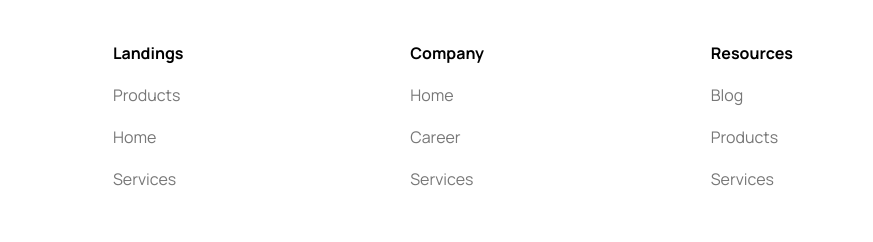
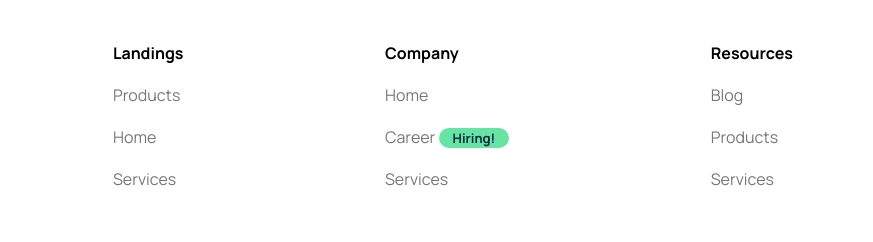
Before and after one commit to eyesaidyo/boldoPage, a plain HTML site: page index.html in a window 1280 px wide. Shown: the part 2944-3186 px from the top of the page, 407-1280 px from the left. Drawn offline with nearby package versions, Linux system fonts and the light colour scheme.

Commit message:
hiring notif

```diff
--- a/index.html
+++ b/index.html
@@ -151,7 +151,7 @@
       <div class="list">
         <p class="footerHeading">Company</p>
         <p class="date">Home</p>
-        <p class="date">Career</p>
+        <p class="date">Career <span class="hiring">Hiring!</span></p>
         <p class="date">Services</p>
       </div>
       <div class="list">
--- a/styles.css
+++ b/styles.css
@@ -183,6 +183,14 @@ h1 {
 .footerHeading {
   font-weight: 700;
 }
+.hiring {
+  color: #0a2640;
+  background: #65e4a3;
+  padding: 1px 14px;
+  border-radius: 120px;
+  font-weight: 700;
+  font-size: 0.8125rem;
+}
 @media screen and (max-width: 800px) {
   .postsWrap {
     grid-template-columns: 1fr 1fr;
```
